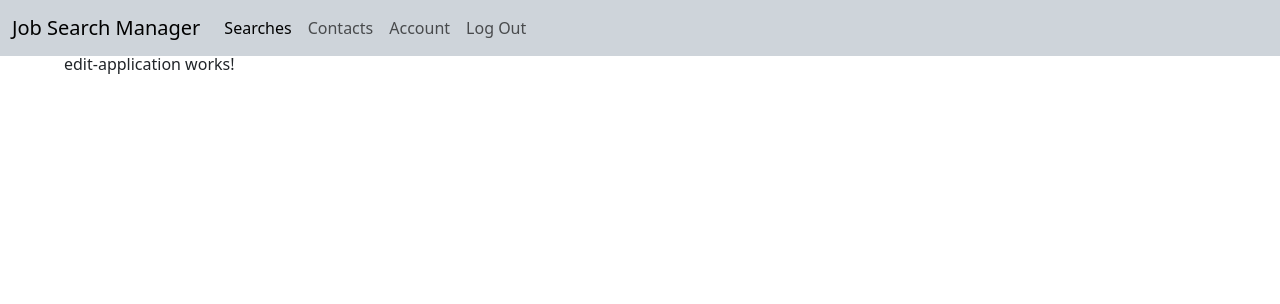
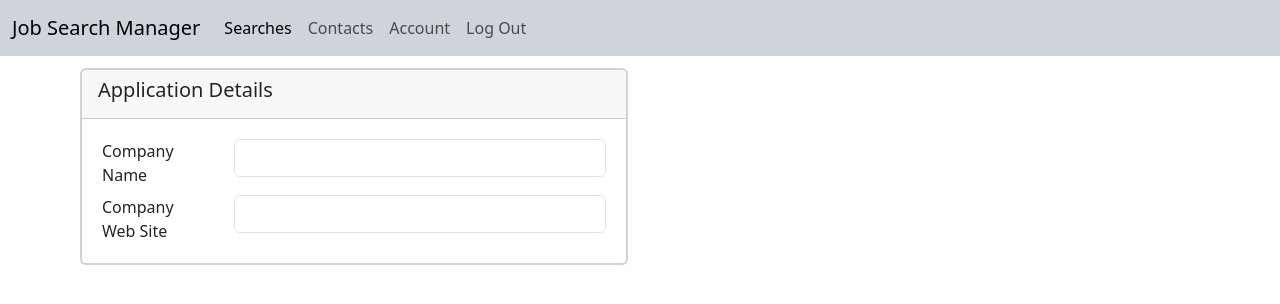
Before and after one commit to billmil235/jobsearchui, an Angular app: page /edit-application/1 in a window 1280 px wide. Shown: the top 304 px of the page. Built offline with nearby package versions, Linux system fonts and the light colour scheme; sample sign-in values are in the browser's storage.

Commit message:
More work on add/edit application

```diff
--- a/src/app/Components/Application/application-list/application-list.component.html
+++ b/src/app/Components/Application/application-list/application-list.component.html
@@ -3,7 +3,7 @@
     <div class="row">
       <div class="d-flex justify-content-between">
         <h5 class="card-title text-nowrap">Application List - {{ searchName }}</h5>
-        <button class="btn btn-dark text-nowrap" (click)="createNewApplication()">Create New Application</button>
+        <button class="btn btn-dark text-nowrap" (click)="createNewApplication()">New Application</button>
       </div>
     </div>
   </div>
--- a/src/app/Components/Application/application/application.component.html
+++ b/src/app/Components/Application/application/application.component.html
@@ -2,7 +2,7 @@
   <div class="card-header">
     <div class="row">
       <div class="d-flex justify-content-between">
-        <h5 class="card-title text-nowrap">Application</h5>
+        <h5 class="card-title text-nowrap">Application Details</h5>
       </div>
     </div>
   </div>
--- a/src/app/Components/Application/edit-application/edit-application.component.html
+++ b/src/app/Components/Application/edit-application/edit-application.component.html
@@ -1 +1,25 @@
-<p>edit-application works!</p>
+<div class="row p-3">
+  <div class="col-6">
+    <div class="card rounded border-2">
+      <div class="card-header">
+        <div class="row">
+          <div class="d-flex justify-content-between">
+            <h5 class="card-title text-nowrap">Application Details</h5>
+          </div>
+        </div>
+      </div>
+      <div class="card-body">
+        <form class="">
+          <div class="row p-1">
+            <div class="col-3">Company Name</div>
+            <div class="col-9"><input type="text" class="form-control"></div>
+          </div>
+          <div class="row p-1">
+            <div class="col-3">Company Web Site</div>
+            <div class="col-9"><input type="text" class="form-control"></div>
+          </div>
+        </form>
+      </div>
+    </div>
+  </div>
+</div>
--- a/src/app/Components/Application/edit-application/edit-application.component.ts
+++ b/src/app/Components/Application/edit-application/edit-application.component.ts
@@ -1,4 +1,5 @@
-import { Component } from '@angular/core';
+import {Component, OnInit} from '@angular/core';
+import {ActivatedRoute} from '@angular/router';
 
 @Component({
   selector: 'app-edit-application',
@@ -7,6 +8,22 @@ import { Component } from '@angular/core';
   templateUrl: './edit-application.component.html',
   styleUrl: './edit-application.component.css'
 })
-export class EditApplicationComponent {
+export class EditApplicationComponent implements OnInit {
+  searchId: string | undefined;
+  applicationId: string | undefined;
 
+  constructor(private route: ActivatedRoute) {}
+
+  ngOnInit() {
+    if (this.route && this.route.queryParams) {
+      this.route.params.subscribe((params) => {
+        this.searchId = params['searchId'];
+        this.applicationId = params['applicationId'];
+      });
+    }
+
+    if(this.applicationId) {
+      // TODO: retrieve application details from the API
+    }
+  }
 }
```
